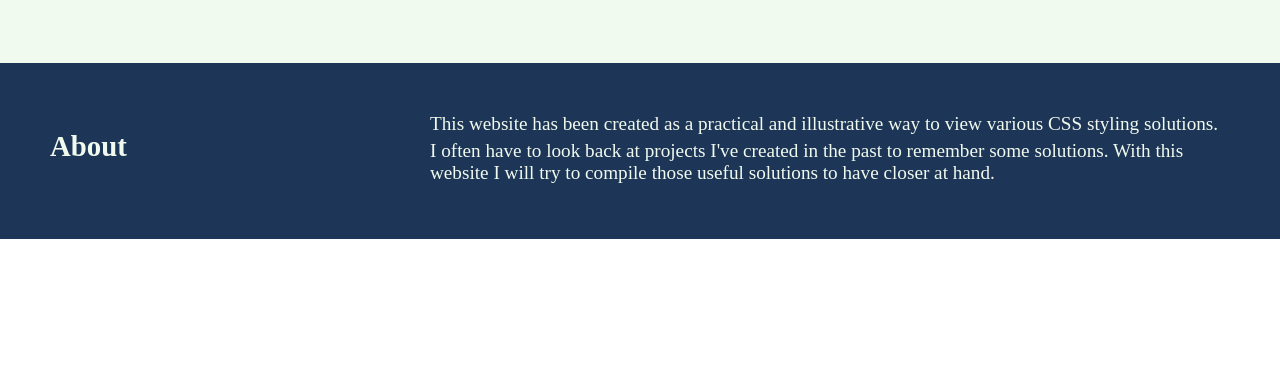
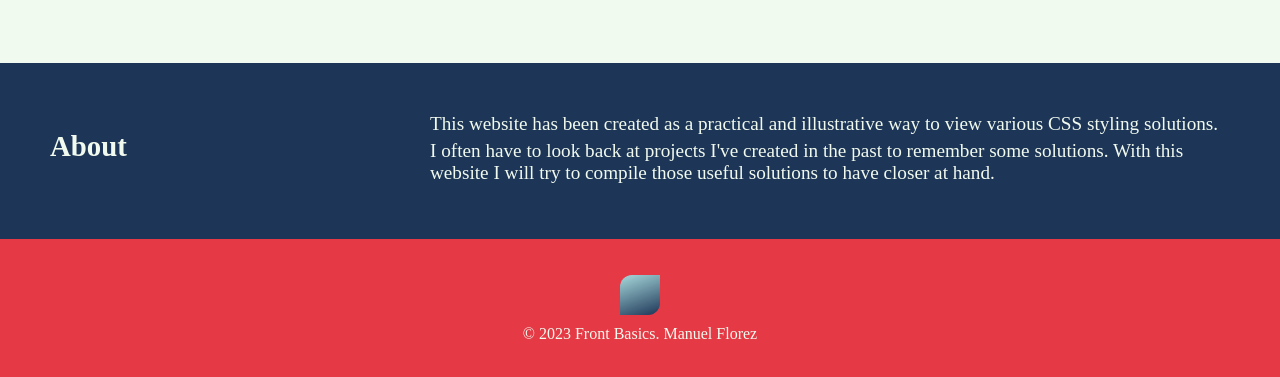
Before and after one commit to manuel14mds/fontBasics, a plain HTML site: page index.html in a window 1280 px wide. Shown: the part 507-884 px from the top of the page. Before the commit the page ends 800 px from the top, so only its background shows below. Drawn offline with Linux system fonts and the light colour scheme.

Commit message:
footer section

```diff
--- a/index.html
+++ b/index.html
@@ -35,6 +35,10 @@
             </div>
         </section>
     </main>
-    <footer></footer>
+    <footer>
+        <div class="footer-figure"></div>
+        <span class="copy-left">© 2023 Front Basics. Manuel Florez</span>
+        <p></p>
+    </footer>
 </body>
 </html>
--- a/style/index.css
+++ b/style/index.css
@@ -82,6 +82,27 @@ nav a:visited{
     margin-bottom: 5px;
 }
 
+footer{
+    background-color: var(--color-one);
+    color: var(--color-two);
+    height: 150px;
+    display: flex;
+    flex-direction: column;
+    align-items: center;
+    justify-content: center;
+    gap: 10px;
+}
+footer .footer-figure{
+    height: 40px;
+    width: 40px;
+    border-radius: 12px 0px 12px;
+    background-color: var(--color-three);
+    background-image: linear-gradient(160deg, var(--color-three) 0%, var(--color-five) 100%);
+}
+footer .copy-left{
+    font-weight: 400;
+    font-size: 1rem;
+}
 
 
 @media (min-width: 500px) {
```
